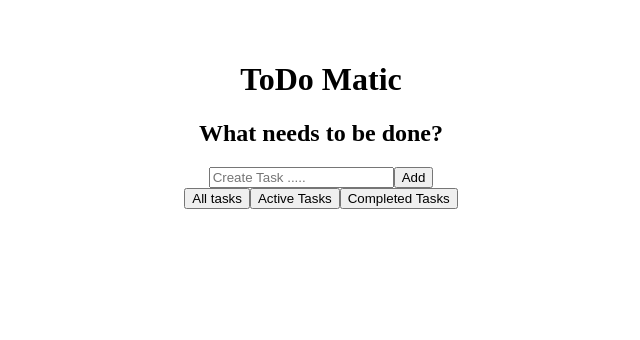
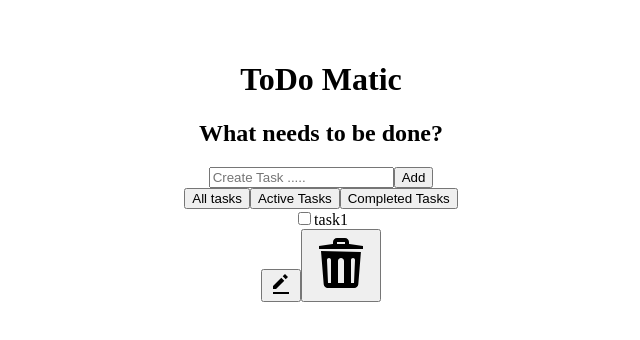
Before and after one commit to NeeshuSharmaa/todo-matic, a React app: page / in a window 1280 px wide. Shown: the top 340 px of the page, without its empty margins (319-959 px from the left). Built offline with nearby package versions, Linux system fonts and the light colour scheme; the HTML template or start-up script is replaced by a standard one.

Commit message:
created: task component

```diff
--- a/src/App.jsx
+++ b/src/App.jsx
@@ -1,10 +1,12 @@
 import "./App.css";
 import Hero from "./components/Hero";
+import Task from "./components/Task";
 
 function App() {
   return (
     <div className="app">
       <Hero />
+      <Task />
     </div>
   );
 }
--- /dev/null
+++ b/src/components/Task.jsx
@@ -0,0 +1,18 @@
+export default function Task() {
+  return (
+    <div className="task">
+      <div>
+        <input id="" type="checkbox" />
+        <label htmlFor="">task1</label>
+      </div>
+      <div className="action-btns">
+        <button>
+          <img src="icons/edit.svg" alt="edit-task-icon" />
+        </button>
+        <button>
+          <img src="icons/delete.svg" alt="delete-task-icon" />
+        </button>
+      </div>
+    </div>
+  );
+}
```
Also changed, not shown: public/icons/delete.svg (added), public/icons/edit.svg (added).
